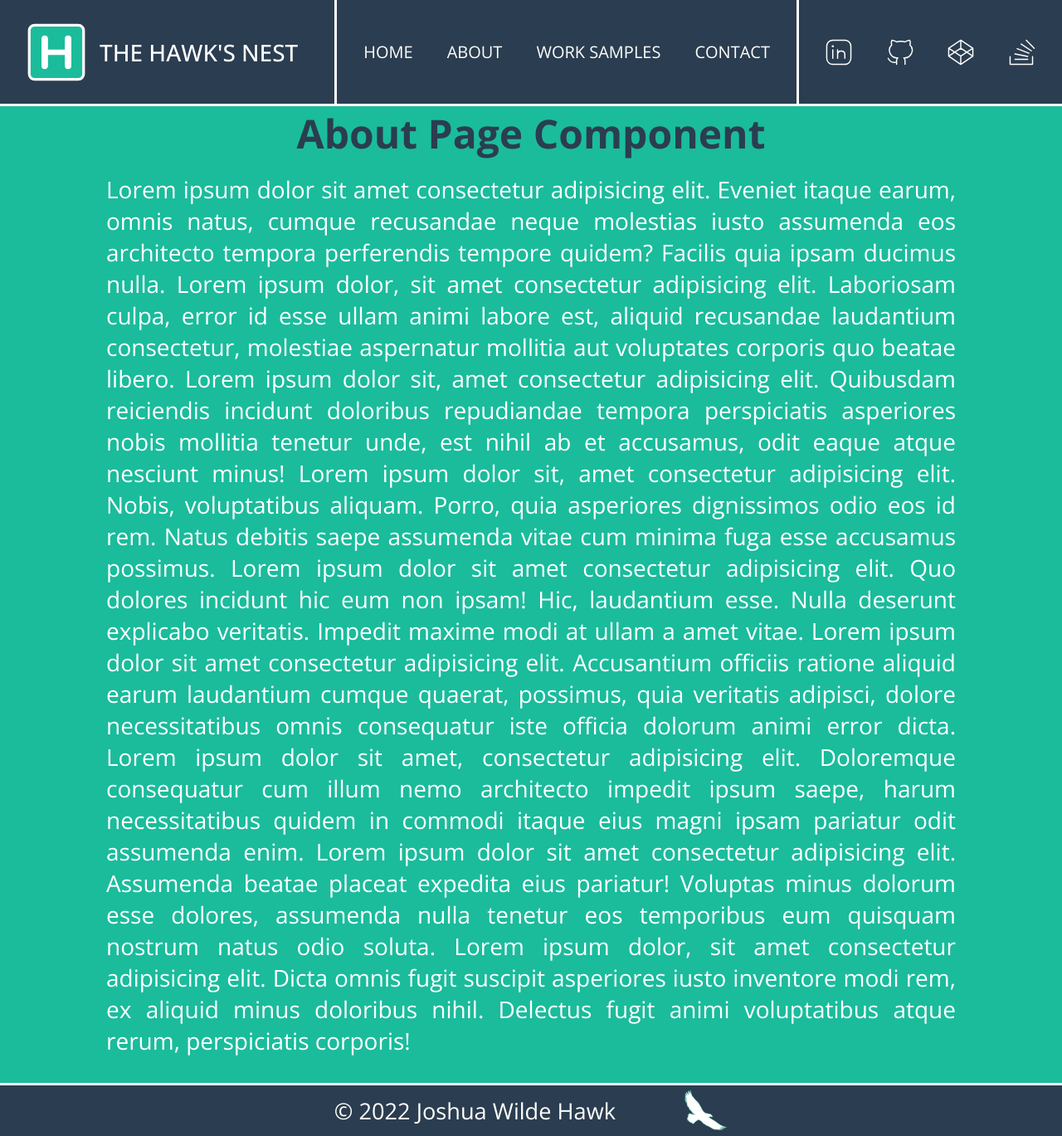
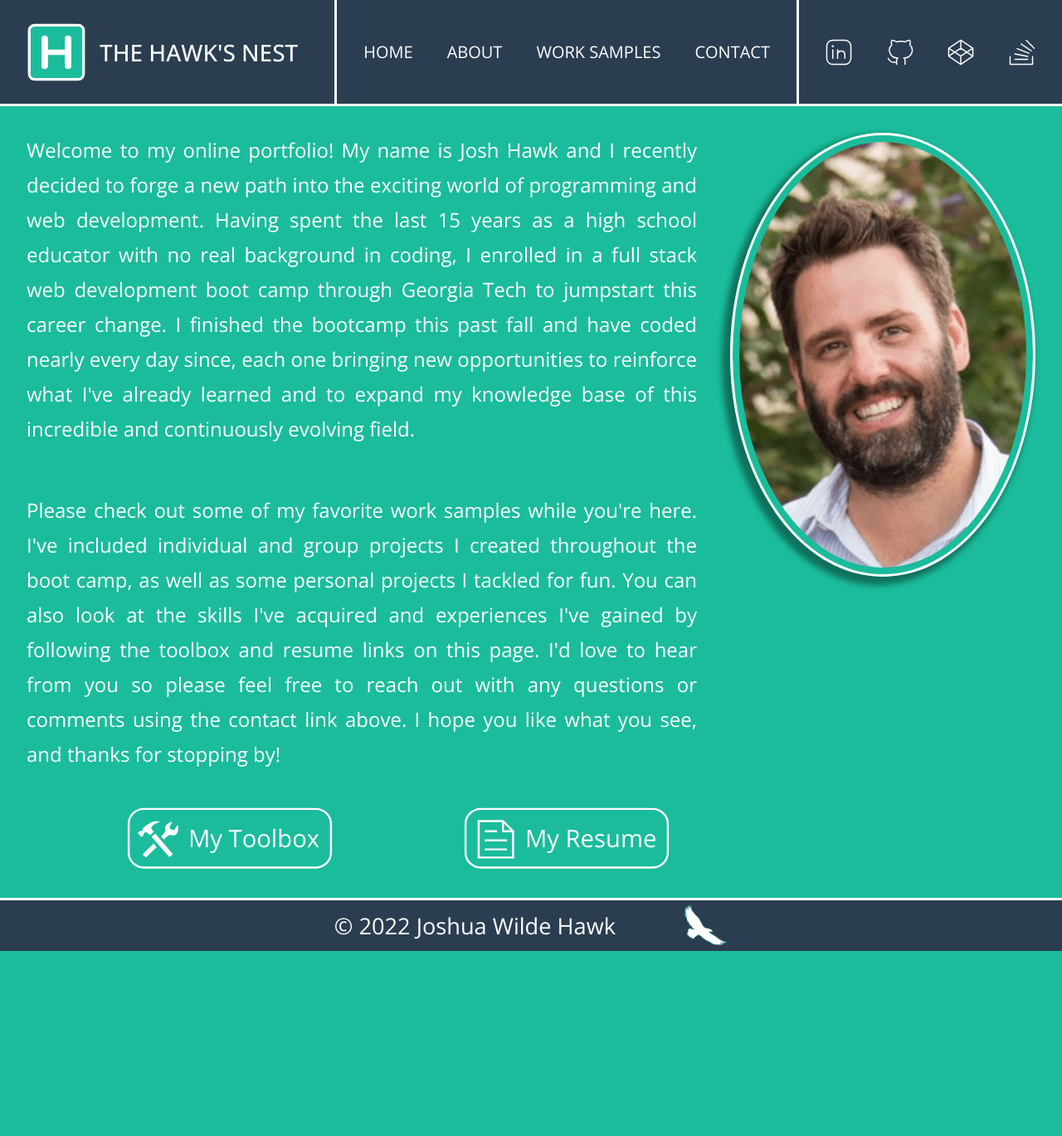
Before and after one commit to hawkjosh/portfolio, a React (Vite) app: page /about in a window 1280 px wide. Shown: the whole page at 83% size. After the commit the page ends 1146 px from the top, so only its background shows below. Built offline with nearby package versions, Linux system fonts and the light colour scheme.

Commit message:
update push 6/16/23 @ 3:15pm

```diff
--- a/src/pages/About/About.jsx
+++ b/src/pages/About/About.jsx
@@ -1,48 +1,65 @@
-import React from 'react'
+import React, { useState } from 'react'
+
+import profile from './images/profile.png'
+
+import {
+	StyledContainer,
+	Profile,
+	StyledTextWrapper,
+	StyledText,
+	StyledBtnsWrapper,
+	ToolboxBtn,
+	ResumeBtn,
+} from './components/styles/About.styled.js'
+
+const paragraphs = [
+	{
+		index: 0,
+		pid: 'paragraph1of2',
+		text: `Welcome to my online portfolio! My name is Josh Hawk and I recently decided to forge a new path into the exciting world of programming and web development. Having spent the last 15 years as a high school educator with no real background in coding, I enrolled in a full stack web development boot camp through Georgia Tech to jumpstart this career change. I finished the bootcamp this past fall and have coded nearly every day since, each one bringing new opportunities to reinforce what I've already learned and to expand my knowledge base of this incredible and continuously evolving field.`,
+	},
+	{
+		index: 1,
+		pid: 'paragraph2of2',
+		text: `Please check out some of my favorite work samples while you're here. I've included individual and group projects I created throughout the boot camp, as well as some personal projects I tackled for fun. You can also look at the skills I've acquired and experiences I've gained by following the toolbox and resume links on this page. I'd love to hear from you so please feel free to reach out with any questions or comments using the contact link above. I hope you like what you see, and thanks for stopping by!`,
+	},
+]
 
 export const About = () => {
+	const [showToolbox, setShowToolbox] = useState(false)
+	const [showResume, setShowResume] = useState(false)
+
+	const handleToolboxClick = () => {
+		setShowToolbox(true)
+		window.scrollTo(0, 0)
+	}
+
+	const handleResumeClick = () => {
+		setShowResume(true)
+		window.scrollTo(0, 0)
+	}
+
 	return (
-		<>
-			<h1
-				style={{
-					textAlign: 'center',
-					fontSize: '3rem',
-					marginBottom: '1rem',
-					color: 'var(--color-secondary)',
-				}}>
-				About Page Component
-			</h1>
-			<div style={{ fontSize: '1.75rem', margin: '0 8rem 2rem', textAlign: 'justify' }}>
-				Lorem ipsum dolor sit amet consectetur adipisicing elit. Eveniet itaque
-				earum, omnis natus, cumque recusandae neque molestias iusto assumenda
-				eos architecto tempora perferendis tempore quidem? Facilis quia ipsam
-				ducimus nulla. Lorem ipsum dolor, sit amet consectetur adipisicing elit.
-				Laboriosam culpa, error id esse ullam animi labore est, aliquid
-				recusandae laudantium consectetur, molestiae aspernatur mollitia aut
-				voluptates corporis quo beatae libero. Lorem ipsum dolor sit, amet
-				consectetur adipisicing elit. Quibusdam reiciendis incidunt doloribus
-				repudiandae tempora perspiciatis asperiores nobis mollitia tenetur unde,
-				est nihil ab et accusamus, odit eaque atque nesciunt minus! Lorem ipsum
-				dolor sit, amet consectetur adipisicing elit. Nobis, voluptatibus
-				aliquam. Porro, quia asperiores dignissimos odio eos id rem. Natus
-				debitis saepe assumenda vitae cum minima fuga esse accusamus possimus.
-				Lorem ipsum dolor sit amet consectetur adipisicing elit. Quo dolores
-				incidunt hic eum non ipsam! Hic, laudantium esse. Nulla deserunt
-				explicabo veritatis. Impedit maxime modi at ullam a amet vitae. Lorem
-				ipsum dolor sit amet consectetur adipisicing elit. Accusantium officiis
-				ratione aliquid earum laudantium cumque quaerat, possimus, quia
-				veritatis adipisci, dolore necessitatibus omnis consequatur iste officia
-				dolorum animi error dicta. Lorem ipsum dolor sit amet, consectetur
-				adipisicing elit. Doloremque consequatur cum illum nemo architecto
-				impedit ipsum saepe, harum necessitatibus quidem in commodi itaque eius
-				magni ipsam pariatur odit assumenda enim. Lorem ipsum dolor sit amet
-				consectetur adipisicing elit. Assumenda beatae placeat expedita eius
-				pariatur! Voluptas minus dolorum esse dolores, assumenda nulla tenetur
-				eos temporibus eum quisquam nostrum natus odio soluta. Lorem ipsum
-				dolor, sit amet consectetur adipisicing elit. Dicta omnis fugit suscipit
-				asperiores iusto inventore modi rem, ex aliquid minus doloribus nihil.
-				Delectus fugit animi voluptatibus atque rerum, perspiciatis corporis!
-			</div>
-		</>
+		<StyledContainer
+			style={{
+				height: showToolbox || showResume ? 'calc(100vh - 10rem)' : 'auto',
+				overflowY: showToolbox || showResume ? 'hidden' : 'visible',
+			}}>
+			<Profile
+				src={profile}
+				alt='My Profile Photo'
+			/>
+			<StyledTextWrapper>
+				<StyledText>{paragraphs[0].text}</StyledText>
+				<StyledText>{paragraphs[1].text}</StyledText>
+			</StyledTextWrapper>
+			<StyledBtnsWrapper>
+				<ToolboxBtn onClick={handleToolboxClick} />
+				<ResumeBtn onClick={handleResumeClick} />
+			</StyledBtnsWrapper>
+
+			{showToolbox && alert('Toolbox Component')}
+			{showResume && alert('Resume Component')}
+		</StyledContainer>
 	)
 }
--- /dev/null
+++ b/src/pages/About/components/ResumeBtnIcon.jsx
@@ -0,0 +1,32 @@
+import React from 'react'
+
+export const ResumeBtnIcon = ({ ...props }) => {
+	return (
+		<svg
+			fill='currentColor'
+			stroke='currentColor'
+			viewBox='-7 -7 105 33'
+			{...props}>
+			<path
+				fill='transparent'
+				d='M2 19v-18h12l5 5v13h-17zM14 1v5h5M5 6h6M5 10.5h11M5 15h11'
+			/>
+			<text
+				stroke='transparent'
+				fontSize='12px'
+				x='25'
+				y='13.75'>
+				My Resume
+			</text>
+			<rect
+				fill='transparent'
+				width='100'
+				height='29'
+				x='-4.5'
+				y='-5'
+				rx='7.5'
+				ry='7.5'
+			/>
+		</svg>
+	)
+}
--- /dev/null
+++ b/src/pages/About/components/ToolboxBtnIcon.jsx
@@ -0,0 +1,33 @@
+import React from 'react'
+
+export const ToolboxBtnIcon = ({ ...props }) => {
+	return (
+		<svg
+			fill='currentColor'
+			stroke='currentColor'
+			viewBox='-7 -7 105 33'
+			{...props}>
+			<path
+				stroke='transparent'
+				d='M3.135 6.89c.933-.725 1.707-.225 2.74.971c.116.135.272-.023.361-.1c.088-.078 1.451-1.305 1.518-1.361c.066-.059.146-.169.041-.292a36.238 36.238 0 0 1-.743-.951c-1.808-2.365 4.946-3.969 3.909-3.994c-.528-.014-2.646-.039-2.963-.004c-1.283.135-2.894 1.334-3.705 1.893c-1.061.726-1.457 1.152-1.522 1.211c-.3.262-.048.867-.592 1.344c-.575.503-.934.122-1.267.414c-.165.146-.627.492-.759.607c-.133.117-.157.314-.021.471c0 0 1.264 1.396 1.37 1.52c.105.122.391.228.567.071c.177-.156.632-.553.708-.623c.078-.066-.05-.861.358-1.177zm5.708.517c-.12-.139-.269-.143-.397-.029L7.012 8.63a.289.289 0 0 0-.027.4l8.294 9.439c.194.223.53.246.751.053l.97-.813a.54.54 0 0 0 .052-.758L8.843 7.407zM19.902 3.39c-.074-.494-.33-.391-.463-.182c-.133.211-.721 1.102-.963 1.506c-.24.4-.832 1.191-1.934.41c-1.148-.811-.749-1.377-.549-1.758c.201-.383.818-1.457.907-1.59c.089-.135-.015-.527-.371-.363c-.357.164-2.523 1.025-2.823 2.26c-.307 1.256.257 2.379-.85 3.494l-1.343 1.4l1.349 1.566l1.654-1.57c.394-.396 1.236-.781 1.998-.607c1.633.369 2.524-.244 3.061-1.258c.482-.906.402-2.814.327-3.308zM2.739 17.053a.538.538 0 0 0 0 .758l.951.93c.208.209.538.121.746-.088l4.907-4.824l-1.503-1.714l-5.101 4.938z'
+			/>
+			<text
+				stroke='transparent'
+				fontSize='12px'
+				x='25'
+				y='13.75'>
+				My Toolbox
+			</text>
+			<rect
+				// strokeWidth='0.5'
+				fill='transparent'
+				width='100'
+				height='29'
+				x='-4.5'
+				y='-5'
+				rx='7.5'
+				ry='7.5'
+			/>
+		</svg>
+	)
+}
--- /dev/null
+++ b/src/pages/About/components/styles/About.styled.js
@@ -0,0 +1,155 @@
+import styled from 'styled-components'
+// import { responsive } from '../../../../GlobalStyle.js'
+import { ToolboxBtnIcon } from '../ToolboxBtnIcon.jsx'
+import { ResumeBtnIcon } from '../ResumeBtnIcon.jsx'
+
+const StyledContainer = styled.div`
+	display: flex;
+	flex-direction: column;
+	align-items: center;
+	justify-content: center;
+	gap: 2rem;
+
+	@media (min-width: 768px) {
+		display: inline-block;
+		padding: 2rem;
+		max-width: 1440px;
+		margin: 0 auto;
+	}
+`
+
+const Profile = styled.img`
+	object-fit: cover;
+	border: 3.75px solid white;
+	border-radius: 50%;
+	background-color: $color-secondary;
+	box-shadow: -6px 6px 7.5px 4px rgba(0, 0, 0, 0.4);
+	padding: 0.5rem;
+	float: none;
+	margin-left: 0;
+	margin-bottom: 0;
+	width: clamp(16rem, 12.1rem + 16vw, 18.5rem);
+
+	@media (min-width: 768px) {
+		width: clamp(18.5rem, 15.5rem + 7.5vw, 20rem);
+		float: right;
+		shape-outside: ellipse(50% 50% at 50% 50%);
+		margin-left: clamp(2rem, 1.5rem + 1.25vw, 2.5rem);
+		margin-bottom: 1rem;
+	}
+
+	@media (min-width: 1280px) {
+		width: 23rem;
+		float: right;
+		shape-outside: ellipse(50% 50% at 50% 50%);
+		margin-left: clamp(2rem, 1.5rem + 1.25vw, 2.5rem);
+		margin-bottom: 1rem;
+	}
+`
+
+const StyledTextWrapper = styled.div`
+	display: flex;
+	flex-direction: column;
+	gap: 1.25rem;
+
+	@media (min-width: 768px) {
+		margin-bottom: clamp(2rem, 1.5rem + 1.25vw, 2.25rem);
+	}
+
+	@media (min-width: 1280px) {
+		margin-bottom: 2.5rem;
+	}
+`
+
+const StyledText = styled.p`
+	font-size: clamp(1.125rem, 0.93rem + 0.8vw, 1.25rem);
+	font-weight: 200;
+	text-align: justify;
+	text-justify: inter-character;
+	line-height: 1.375;
+
+	&:nth-of-type(1) {
+		margin-bottom: clamp(1.75rem, 1.25rem + 1.25vw, 2.25rem);
+
+		@media (width < 767px) {
+			margin-bottom: 0;
+		}
+	}
+
+	@media (min-width: 768px) {
+		font-size: clamp(1.25rem, 1rem + 0.625vw, 1.375rem);
+		line-height: 1.5;
+	}
+
+	@media (min-width: 1280px) {
+		font-size: 1.5rem;
+		line-height: 1.75;
+	}
+`
+
+const StyledBtnsWrapper = styled.div`
+	width: 56rem;
+	display: flex;
+	flex-wrap: wrap;
+	justify-content: center;
+	justify-content: space-evenly;
+	align-items: center;
+	column-gap: 2rem;
+	row-gap: 1.25rem;
+
+	@media (min-width: 1280px) {
+		width: clamp(56rem, -8rem + 80vw, 64rem);
+	}
+`
+
+const ToolboxBtn = styled(ToolboxBtnIcon)`
+	width: clamp(10rem, 6.88rem + 12.8vw, 12rem);
+	fill: white;
+	stroke: white;
+	transition: transform 0.25s ease-in-out;
+
+	&:hover {
+		fill: $color-secondary;
+		stroke: $color-secondary;
+		cursor: pointer;
+		transform: scale(1.25);
+	}
+
+	@media (min-width: 768px) {
+		width: clamp(12rem, 8rem + 10vw, 14rem);
+	}
+	@media (min-width: 1280px) {
+		width: 16rem;
+	}
+`
+
+const ResumeBtn = styled(ResumeBtnIcon)`
+	width: clamp(10rem, 6.88rem + 12.8vw, 12rem);
+	fill: white;
+	stroke: white;
+	transition: transform 0.25s ease-in-out;
+
+	&:hover {
+		fill: $color-secondary;
+		stroke: $color-secondary;
+		cursor: pointer;
+		transform: scale(1.25);
+	}
+
+	@media (min-width: 768px) {
+		width: clamp(12rem, 8rem + 10vw, 14rem);
+	}
+	@media (min-width: 1280px) {
+		width: 16rem;
+	}
+`
+
+export {
+	StyledContainer,
+	Profile,
+	StyledTextWrapper,
+	StyledText,
+	StyledBtnsWrapper,
+	ToolboxBtn,
+	ResumeBtn,
+}
```
Also changed, not shown: src/pages/About/components/Resume.jsx (added), src/pages/About/components/Toolbox.jsx (added), src/pages/About/images/profile.png (added).
